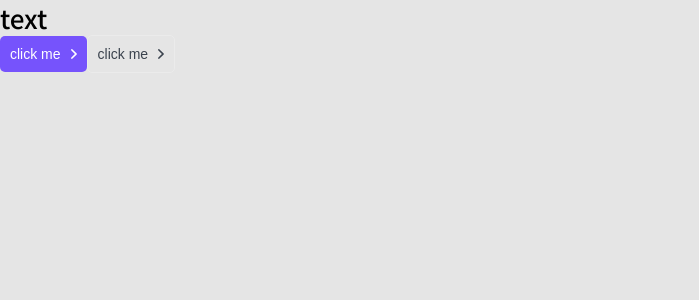
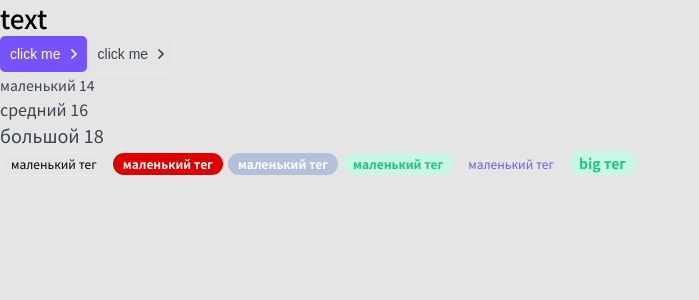
Before and after one commit to Margokomilfo-dev/next-top-app, a Next.js app: page / in a window 1280 px wide. Shown: the top 300 px of the page, without its empty margins (0-699 px from the left). Built offline with nearby package versions, Linux system fonts and the light colour scheme.

Commit message:
Tag, Ptag, Button - components

```diff
--- a/components/Button/Button.tsx
+++ b/components/Button/Button.tsx
@@ -7,7 +7,7 @@ import ArrowIcon from './arrow.svg'
 // 1) из public <img src="/image.svg">
 // 2) добавить в вебпак поднадстройку (создать next.config.ts) и текст в next-env.d.ts, + yarn add @svgr/webpack
 
-interface ButtonProps extends DetailedHTMLProps<ButtonHTMLAttributes<HTMLButtonElement>, HTMLButtonElement>{
+interface ButtonProps extends DetailedHTMLProps<ButtonHTMLAttributes<HTMLButtonElement>, HTMLButtonElement> {
     children: ReactNode;
     appearance: 'primary' | 'ghost'
     arrow?: 'right' | 'down' | 'none'
@@ -18,7 +18,7 @@ interface ButtonProps extends DetailedHTMLProps<ButtonHTMLAttributes<HTMLButtonE
 
 export const Button = ({children, arrow = 'none', appearance, className, ...props}: ButtonProps): JSX.Element => {
     return <button
-        className={ cn (s.button, className, {
+        className={cn(s.button, className, {
             [s.primary]: appearance === 'primary',
             [s.ghost]: appearance === 'ghost'
         })}{...props} >
--- /dev/null
+++ b/components/Ptag/Ptag.module.css
@@ -0,0 +1,16 @@
+.p {
+    color: var(--black);
+    margin: 0;
+}
+.p14 {
+    font-size: 14px;
+    line-height: 24px;
+}
+.p16 {
+    font-size: 16px;
+    line-height: 24px;
+}
+.p18 {
+    font-size: 18px;
+    line-height: 29px;
+}
--- /dev/null
+++ b/components/Ptag/Ptag.tsx
@@ -0,0 +1,22 @@
+import s from './Ptag.module.css'
+import cn from 'classnames'
+import {DetailedHTMLProps, HTMLAttributes, ReactNode} from 'react'
+
+interface PtagProps extends DetailedHTMLProps<HTMLAttributes<HTMLParagraphElement>, HTMLParagraphElement> {
+    size?: '14px' | '16px' | '18px'
+    children: ReactNode
+}
+
+export const Ptag = ({children, size = '16px', className, ...props}: PtagProps): JSX.Element => {
+    return (
+    <p
+        className={cn(s.p, className, {
+                [s.p14]: size === '14px',
+                [s.p18]: size === '18px'
+            }
+        )} {...props}
+    >
+        {children}
+    </p>
+    )
+}
--- /dev/null
+++ b/components/Tag/Tag.module.css
@@ -0,0 +1,38 @@
+.tag {
+    display: inline-block;
+    box-sizing: border-box;
+    margin-right: 5px;
+    border-radius: 20px;
+    padding: 5px 10px;
+}
+.s {
+    font-size: 12px;
+    line-height: 12px;
+}
+.m {
+    font-size: 14px;
+    line-height: 14px;
+}
+.ghost {
+     border: 1px solid var(--grey-light)
+}
+.red {
+    color: var(--white);
+    background: #DE0000;
+    font-weight: bold;
+}
+.grey {
+    color: var(--white);
+    background: #B3C0D9;
+    font-weight: bold;
+}
+.green {
+    color: var(--green);
+    background: var(--green-light);
+    font-weight: bold;
+}
+.primary {
+    color: var(--primary);
+    background: none;
+    font-weight: 1px solid var(--primary);
+}
--- /dev/null
+++ b/components/Tag/Tag.tsx
@@ -0,0 +1,30 @@
+import s from './Tag.module.css'
+import cn from 'classnames'
+import {DetailedHTMLProps, HTMLAttributes, ReactNode} from 'react'
+
+interface PtagProps extends DetailedHTMLProps<HTMLAttributes<HTMLDivElement>, HTMLDivElement> {
+    size?: 's' | 'm'
+    children: ReactNode
+    color: 'ghost' | 'red' | 'grey' | 'green' | 'primary'
+    href?: string
+}
+
+export const Tag = ({children, size = 's', color = 'ghost', href, className, ...props}: PtagProps): JSX.Element => {
+    return (
+    <div
+        className={cn(s.tag, className, {
+                [s.s]: size === 's',
+                [s.m]: size === 'm',
+                [s.ghost]: color === 'ghost',
+                [s.red]: color === 'red',
+                [s.green]: color === 'green',
+                [s.grey]: color === 'grey',
+                [s.primary]: color === 'primary',
+            }
+        )} {...props}
+    >
+        {href ? <a href={href}>{children}</a> : <>{children}</> }
+
+    </div>
+    )
+}
--- a/components/index.tsx
+++ b/components/index.tsx
@@ -1,2 +1,4 @@
 export * from './Button/Button'
 export * from './Htag/Htag'
+export * from './Ptag/Ptag'
+export * from './Tag/Tag'
--- a/pages/index.tsx
+++ b/pages/index.tsx
@@ -1,12 +1,21 @@
-import {Htag} from '../components'
+import {Htag, Ptag, Tag} from '../components'
 import {Button} from '../components'
 
 export default function Home(): JSX.Element {
     return (
         <div>
-          <Htag tag='h1'>text</Htag>
+            <Htag tag="h1">text</Htag>
             <Button appearance={'primary'} arrow={'right'}>click me</Button>
             <Button appearance={'ghost'} arrow={'right'}>click me</Button>
+            <Ptag size={'14px'}> маленький 14 </Ptag>
+            <Ptag> средний 16 </Ptag>
+            <Ptag size={'18px'}> большой 18 </Ptag>
+            <Tag color={'ghost'}>маленький тег</Tag>
+            <Tag color={'red'}>маленький тег</Tag>
+            <Tag color={'grey'}>маленький тег</Tag>
+            <Tag color={'green'}>маленький тег</Tag>
+            <Tag color={'primary'}>маленький тег</Tag>
+            <Tag size={'m'} color={'green'}>big тег</Tag>
         </div>
     )
 }
```
Also changed, not shown: next-env.d.ts (added).
